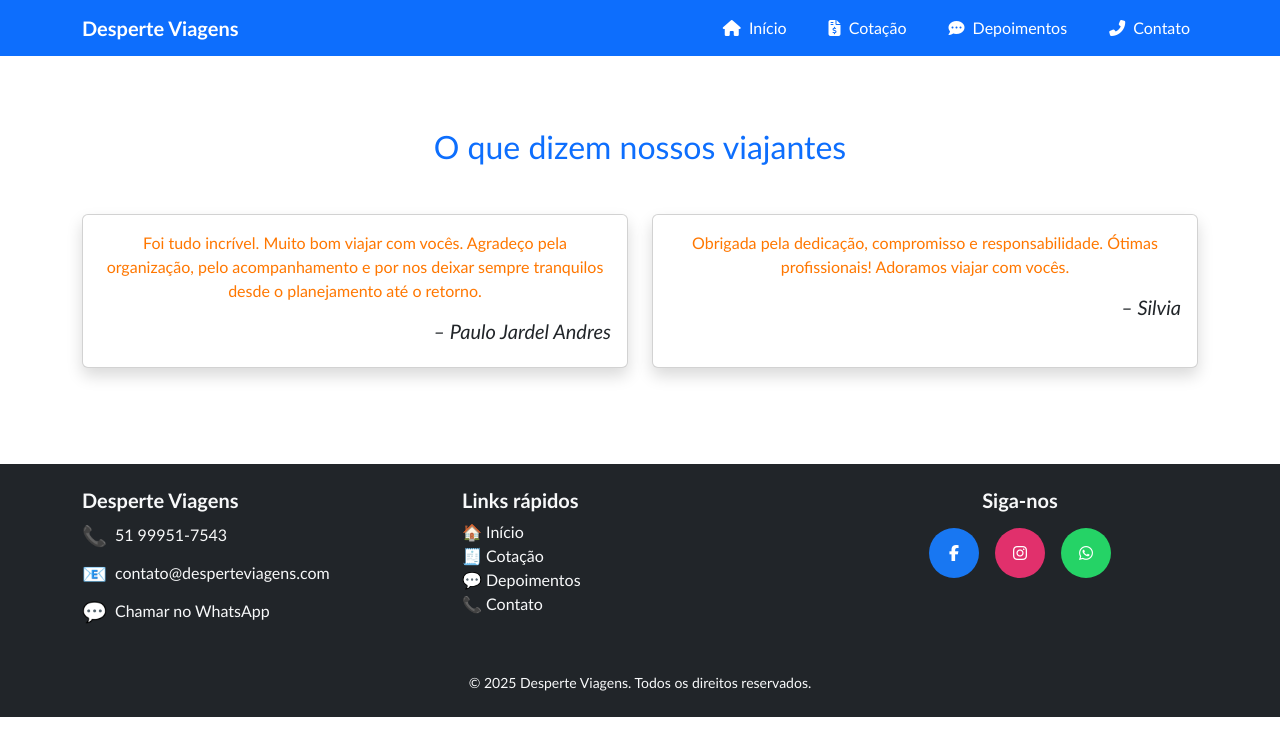
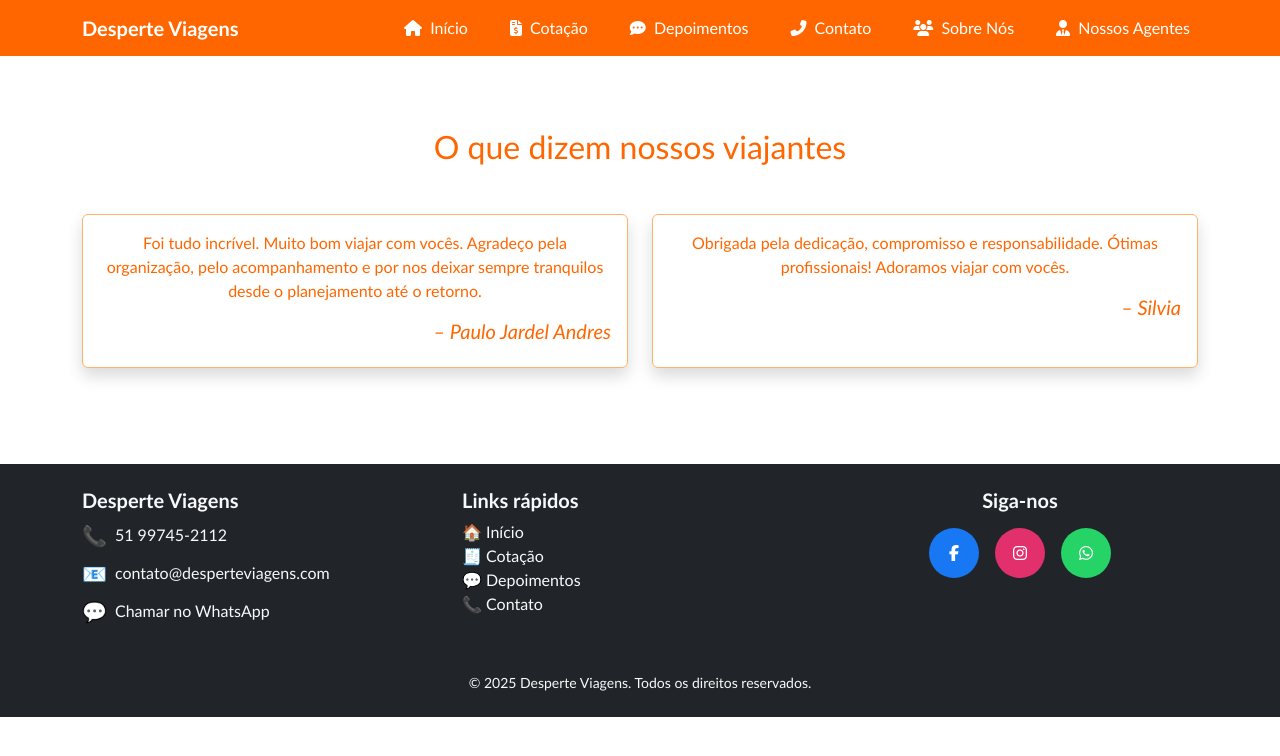
Before and after one commit to brunohaas1/desperteviagens, a Django app: page /depoimentos/ in a window 1280 px wide. Shown: the top 756 px of the page. Run offline with Django 5.2, Linux system fonts and the light colour scheme.

Commit message:
Atualiza cores do menu e estilo hover do site, e implementação da aba sobre nos e nossos agentes

```diff
--- a/static/css/style.css
+++ b/static/css/style.css
@@ -1,20 +1,31 @@
+
+:root {
+    --cor-laranja: #FF6600;         /* Laranja principal */
+    --cor-laranja-claro: #FFB366;   /* Laranja claro */
+    --cor-branco: #ffffff;
+    --cor-preto: #000000;
+    --cor-cinza-claro: #e9e9e977;
+    --cor-vermelho: #a71212;
+  }
+
   body {
-    background-color: #ffffff;
+    background-color: var(--cor-branco);
     font-family: 'Trebuchet MS', 'Lucida Sans Unicode', 'Lucida Grande', 'Lucida Sans', Arial, sans-serif;
     margin: 0;
     padding: 0;
   }
 
   header {
-    background-color: #ffffff;
+    background-color: var(--cor-branco);
     border: 100px;
     padding: 10px 15px;
   }
+
   nav ul {
     list-style-type: none;
     margin: 0;
     padding: 0;
-    text-align: center; /* Centraliza os itens do menu */
+    text-align: center;
   }
 
   nav ul li {
@@ -27,16 +38,16 @@ nav ul li:last-child {
   }
 
   nav ul li a {
-    color: rgb(0, 0, 0);
+    color: var(--cor-preto);
     text-decoration: none;
     padding: 20px 25px;
     border-radius: 15px;
   }
 
   nav ul li a:hover {
-    background-color: #ff8000cc;
+    background-color: var(--cor-laranja-claro);
+  }
 
-}
   .icon-container {
     display: flex;
     justify-content: center;
@@ -49,7 +60,6 @@ nav ul li a:hover {
     text-align: center;
     z-index: 1;
   }
-
 
   .icon-container img {
     width: 30px;
@@ -67,23 +77,20 @@ nav ul li a:hover {
   }
 
   h1 {
-    color: #ff7700;
-    font-display: block;
+    color: var(--cor-laranja);
     text-align: center;
-    font-family: italic;
     font-size: 50px;
   }
 
   h3 {
-    color: #ff7700;
-    font-display: block;
+    color: var(--cor-laranja);
     text-align: center;
   }
+
   p {
-    color: #ff7700;
-    font-display: block;
-    text-align:  center ;
-    margin: 0; /* Remove a margem padrão do parágrafo */
+    color: var(--cor-laranja);
+    text-align: center;
+    margin: 0;
   }
 
   .contato {
@@ -97,101 +104,120 @@ p {
     justify-content: space-between;
     align-items: center;
     z-index: 2;
-    margin-bottom: 50px; /* Adiciona margem inferior */
+    margin-bottom: 50px;
   }
 
   .contato p {
-    color: #a71212;
-    font-display: block;
-    text-align:  center ;
+    color: var(--cor-vermelho);
+    text-align: center;
   }
 
-/* Estilos para o conteúdo */
   .conteudo {
     display: flex;
     justify-content: center;
     align-items: center;
-    margin-top: 20px; /* Margem superior para espaço */
-    margin-bottom: 100px; /* Margem inferior para evitar sobreposição com o rodapé */
+    margin-top: 20px;
+    margin-bottom: 100px;
   }
 
-/* Estilos para o formulário de contato */
   .formulario-contato {
-    width: 30%; /* Largura do formulário */
+    width: 30%;
   }
 
-.formulario-contato form ,.msgorc {
+  .formulario-contato form, .msgorc {
     display: flex;
     flex-direction: column;
-
   }
 
   .formulario-contato input,
   .formulario-contato button {
-    margin-bottom: 20px; /* Espaçamento entre os elementos */
-    padding: 15px; /* Preenchimento interno */
+    margin-bottom: 20px;
+    padding: 15px;
     margin: 15px 0 0 10px;
     border-bottom-width: 2px;
     border-color: transparent;
-    border-bottom-color: #000000;
-
-}
-.formulario-contato input:hover{
-    border-color: #000000;
-    border-radius: 5px; /* Borda arredondada */
-    border-width: 3px;
-    text-decoration: solid;
-    text-shadow: #000000;
+    border-bottom-color: var(--cor-preto);
   }
 
-.formulario-contato button{
-    background-color: #ff8000; /* Cor de fundo do botão */
-    color: #ffffff; /* Cor do texto do botão */
-    cursor: pointer; /* Cursor ao passar por cima */
-    text-decoration: solid;
-    border-radius: 5px; /* Borda arredondada */
+  .formulario-contato input:hover {
+    border-color: var(--cor-preto);
+    border-radius: 5px;
+    border-width: 3px;
+  }
+
+  .formulario-contato button {
+    background-color: var(--cor-laranja);
+    color: var(--cor-branco);
+    cursor: pointer;
+    border-radius: 5px;
     height: 110px;
     width: 160px;
-    position: relative;
     margin: auto;
     margin-top: 10px;
   }
-.formulario-contato button:hover{
-    border-color: #000000;
+
+  .formulario-contato button:hover {
+    border-color: var(--cor-preto);
     border-width: 3px;
-    text-rendering: auto;
   }
+
   .formulario-contato h1 {
-    text-shadow: #000000;
     font-size: 50px;
     position: static;
   }
 
-/* Estilos para a imagem de orçamento */
   .imagem-orcamento {
-    width: 50%; /* Largura da imagem */
-    text-align: center; /* Centraliza a imagem horizontalmente */
+    width: 50%;
+    text-align: center;
   }
 
   .imagem-orcamento img {
-    max-width: 100%; /* Garante que a imagem não ultrapasse o contêiner */
-    height: auto; /* Mantém a proporção da imagem */
+    max-width: 100%;
+    height: auto;
     border-radius: 20px;
     margin-left: 140px;
   }
 
-.dppaulo{
-    display: auto;
-    text-shadow: #000000;
+  .dppaulo {
     text-align: center;
-    background-color: #e9e9e977;
+    background-color: var(--cor-cinza-claro);
     font-size: x-large;
-    font-display: auto;
     margin-top: 300px;
   }
 
-.icone img{
+  .icone img {
     width: 25px;
     height: 25px;
     margin-right: 10px;
   }
+  .text-primary {
+    color: var(--cor-laranja) !important;
+  }
+  .navbar {
+    background-color: var(--cor-laranja) !important;
+  }
+
+  .navbar .nav-link {
+    color: var(--cor-branco) !important;
+  }
+
+  .navbar .nav-link:hover {
+    color: var(--cor-laranja-claro) !important;
+  }
+  .card {
+    border-color: var(--cor-laranja-claro);
+  }
+
+  .card-title {
+    color: var(--cor-laranja);
+  }
+  nav ul li a {
+    color: var(--cor-laranja);
+    background-color: transparent;
+    transition: all 0.3s ease;
+  }
+
+  nav ul li a:hover {
+    background-color: var(--cor-branco);
+    color: var(--cor-laranja) !important;
+  }
--- a/templates/viagens/html/menu.html
+++ b/templates/viagens/html/menu.html
@@ -19,12 +19,12 @@
 
   <style>
     .navbar {
-      background-color: rgba(13, 110, 253, 1); /* azul Bootstrap, mas semi-transparente */
+      background-color: rgb(255, 159, 5); /*  Bootstrap, mas semi-transparente */
       transition: background-color 0.5s ease, box-shadow 0.5s ease;
     }
 
     .navbar.scrolled {
-      background-color: rgba(13, 110, 253, 2) !important; /* azul sólido */
+      background-color: rgb(255, 159, 5, 2) !important; /* azul sólido */
       box-shadow: 0 2px 10px rgba(0,0,0,0.3);
     }
 
@@ -67,6 +67,12 @@
         <li class="nav-item">
           <a class="nav-link" href="{% url 'contato' %}"><i class="fas fa-phone-alt me-1"></i> Contato</a>
         </li>
+        <li class="nav-item">
+          <a class="nav-link" href="{% url 'sobre_nos' %}"><i class="fas fa-users me-1"></i> Sobre Nós</a>
+        </li>
+        <li class="nav-item">
+          <a class="nav-link" href="{% url 'nossos_agentes' %}"><i class="fas fa-user-tie me-1"></i> Nossos Agentes</a>
+        </li>
       </ul>
     </div>
   </div>
--- a/templates/viagens/html/rodape.html
+++ b/templates/viagens/html/rodape.html
@@ -29,7 +29,7 @@
 
   <div class="d-flex align-items-center mb-2">
     <span class="me-2 fs-5">📞</span>
-    <a href="tel:+5551997452112" class="text-light text-decoration-none contato-link">51 99951-7543</a>
+    <a href="tel:+5551997452112" class="text-light text-decoration-none contato-link">51 99745-2112</a>
   </div>
 
   <div class="d-flex align-items-center mb-2">
--- a/viagens/urls.py
+++ b/viagens/urls.py
@@ -10,4 +10,7 @@ urlpatterns = [
     path('orcamento/sucesso/', views.orcamento_sucesso, name='orcamento_sucesso'),
     path('contato/', views.contato, name='contato'),
     path('relatorios/viagens/', relatorio_viagens, name='relatorio_viagens'),
+    path('sobre-nos/', views.sobre_nos, name='sobre_nos'),
+    path('nossos-agentes/', views.nossos_agentes, name='nossos_agentes'),
+
 ]
--- a/viagens/views.py
+++ b/viagens/views.py
@@ -44,3 +44,8 @@ def orcamento_sucesso(request):
     return render(request, 'viagens/html/orcamento_sucesso.html')
 def contato(request):
     return render(request, 'viagens/html/contato.html')
+def sobre_nos(request):
+    return render(request, 'viagens/html/sobre_nos.html')
+
+def nossos_agentes(request):
+    return render(request, 'viagens/html/nossos_agentes.html')
```
Also changed, not shown: templates/viagens/html/contato.html (+4 -11 lines), templates/viagens/html/nossos_agentes.html (added, +36 -0 lines), templates/viagens/html/sobre_nos.html (added, +15 -0 lines), viagens/custom_admin.py (+27 -4 lines), db.sqlite3, static/images/agentes/jessica.jpg (added), static/images/agentes/marcia.jpg (added), 4 other files. Lines whose indentation alone changed are shown as unchanged.
